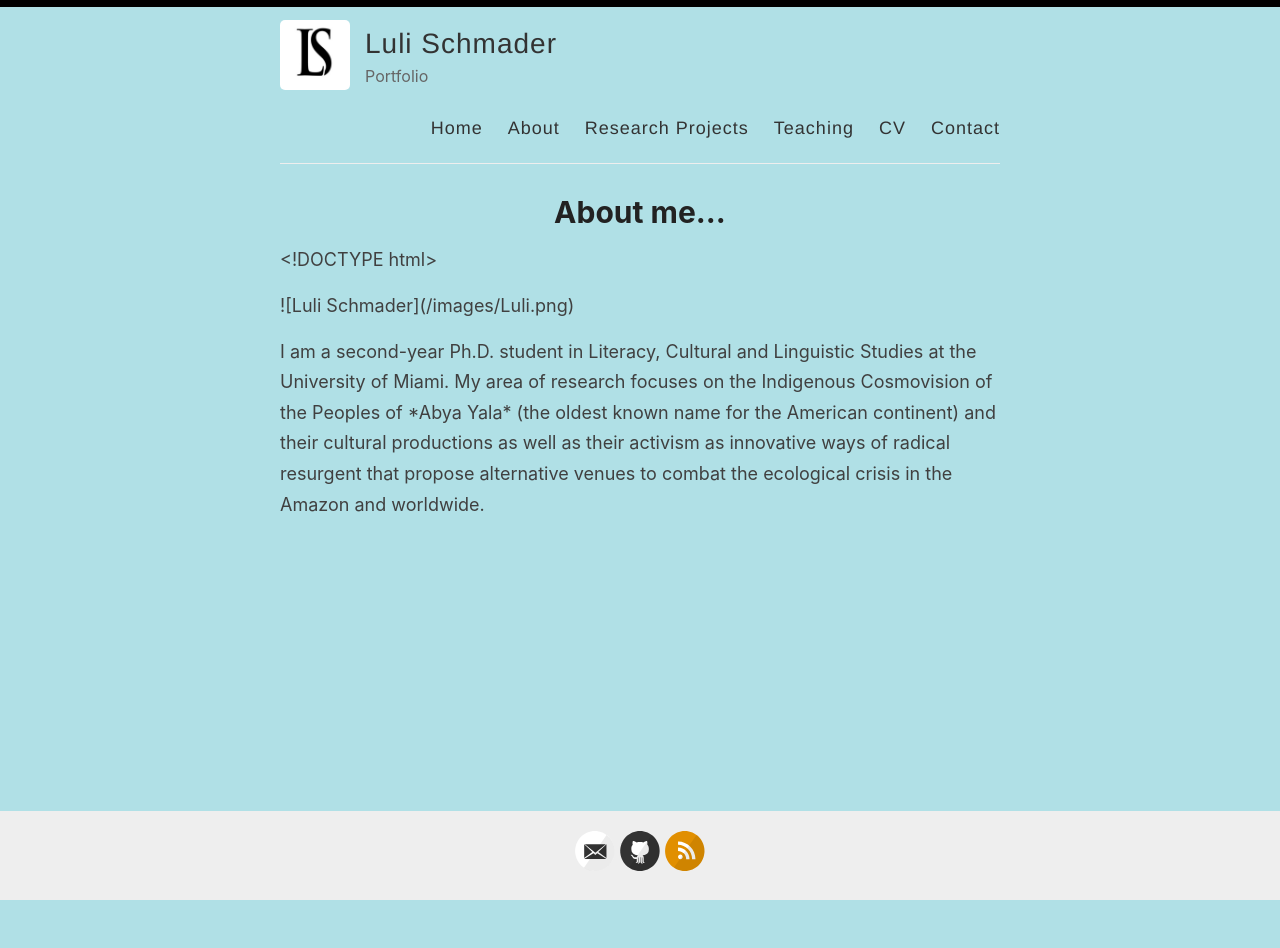
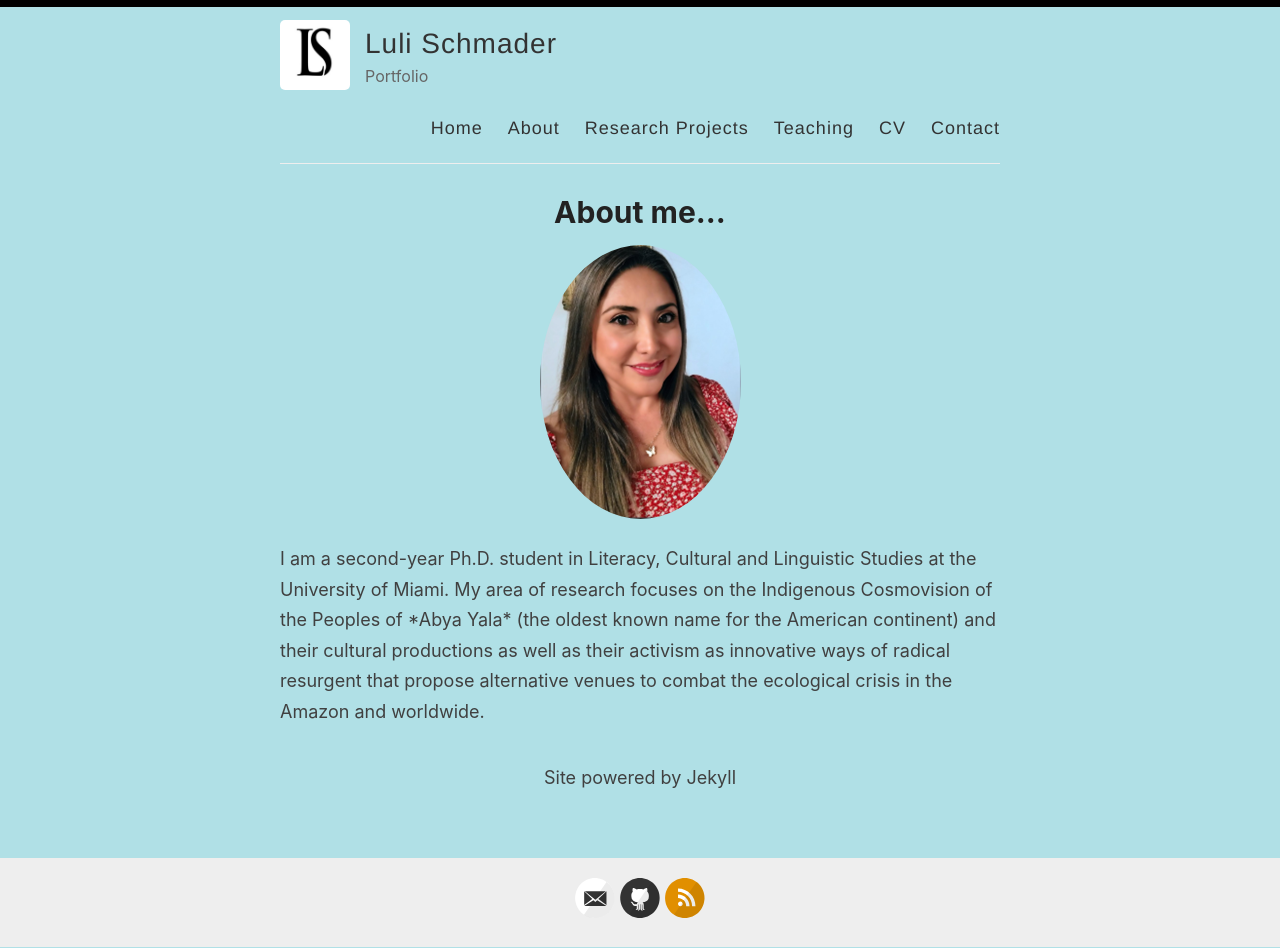
Before and after one commit to lulischmader/lulischmader.github.io, a Jekyll site: the page built from _pages/about.md, in a window 1280 px wide. Built offline with Jekyll 4.4.1, drawn with Linux system fonts in a browser that asks for light colours; before the commit the page ends 901 px from its top, so only the background shows below that.

Commit message:
Update about.md

```diff
--- a/_pages/about.md
+++ b/_pages/about.md
@@ -3,12 +3,20 @@
 title: About me...
 permalink: /about/
 ---
+<head>
+  <style>
+    body {
+      background-color: powderblue;
+    }
+  </style>
+</head>
 
-<!DOCTYPE html>
-<html>
-  ![Luli Schmader](/images/Luli.png)
-<body style="background-color:powderblue;">
-<p>I am a second-year Ph.D. student in Literacy, Cultural and Linguistic Studies at the University of Miami. My area of research focuses on the Indigenous Cosmovision of the Peoples of *Abya Yala* (the oldest known name for the American continent) and their cultural productions as well as their activism as innovative ways of radical resurgent that propose alternative venues to combat the ecological crisis in the Amazon and worldwide.
-</p>
-</body>
-</html>
+<div style="text-align:center;">
+  <img src="/images/Luli.png" alt="My Profile Picture" style="border-radius:50%;">
+</div>
+
+<p>I am a second-year Ph.D. student in Literacy, Cultural and Linguistic Studies at the University of Miami. My area of research focuses on the Indigenous Cosmovision of the Peoples of *Abya Yala* (the oldest known name for the American continent) and their cultural productions as well as their activism as innovative ways of radical resurgent that propose alternative venues to combat the ecological crisis in the Amazon and worldwide.</p>
+
+<footer style="text-align:center;">
+  Site powered by Jekyll
+</footer>
```
